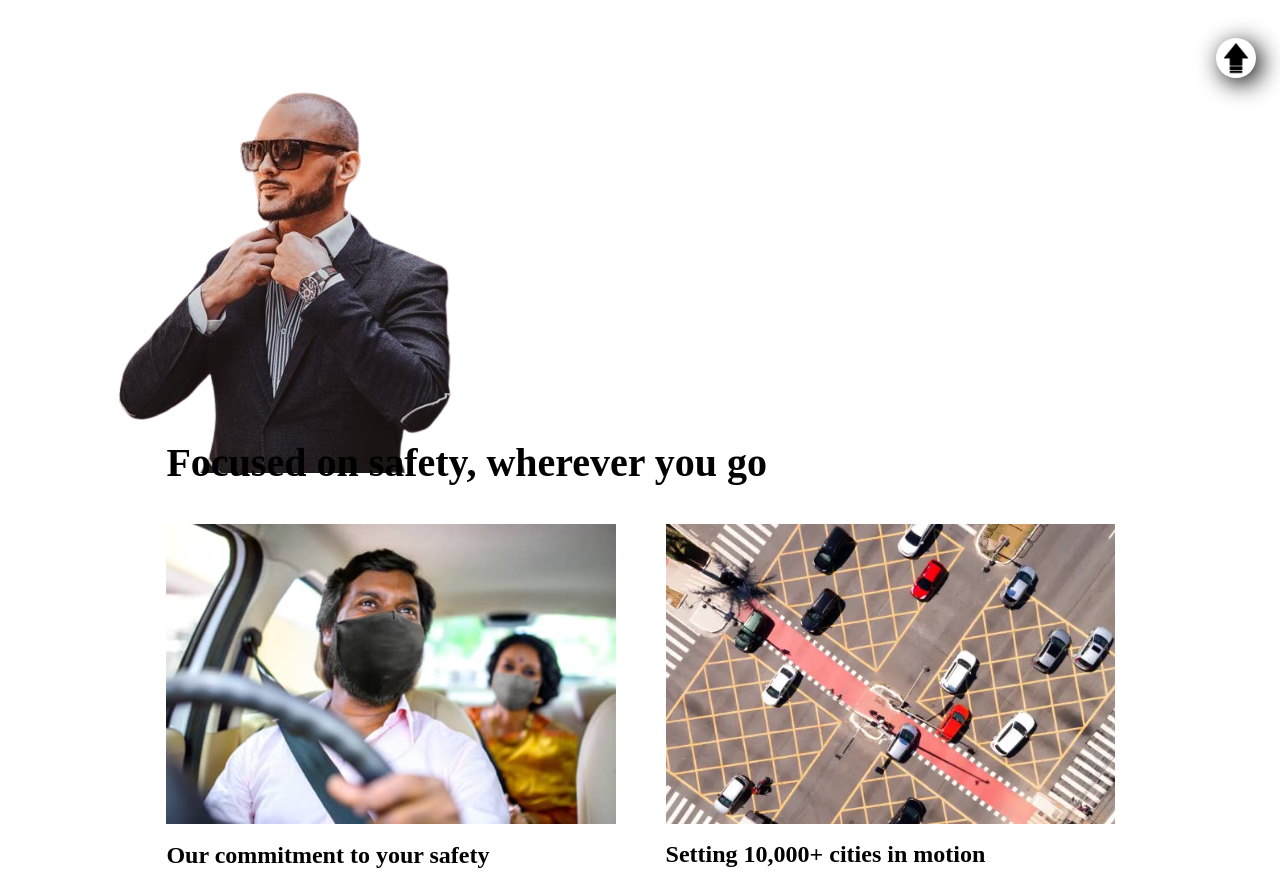
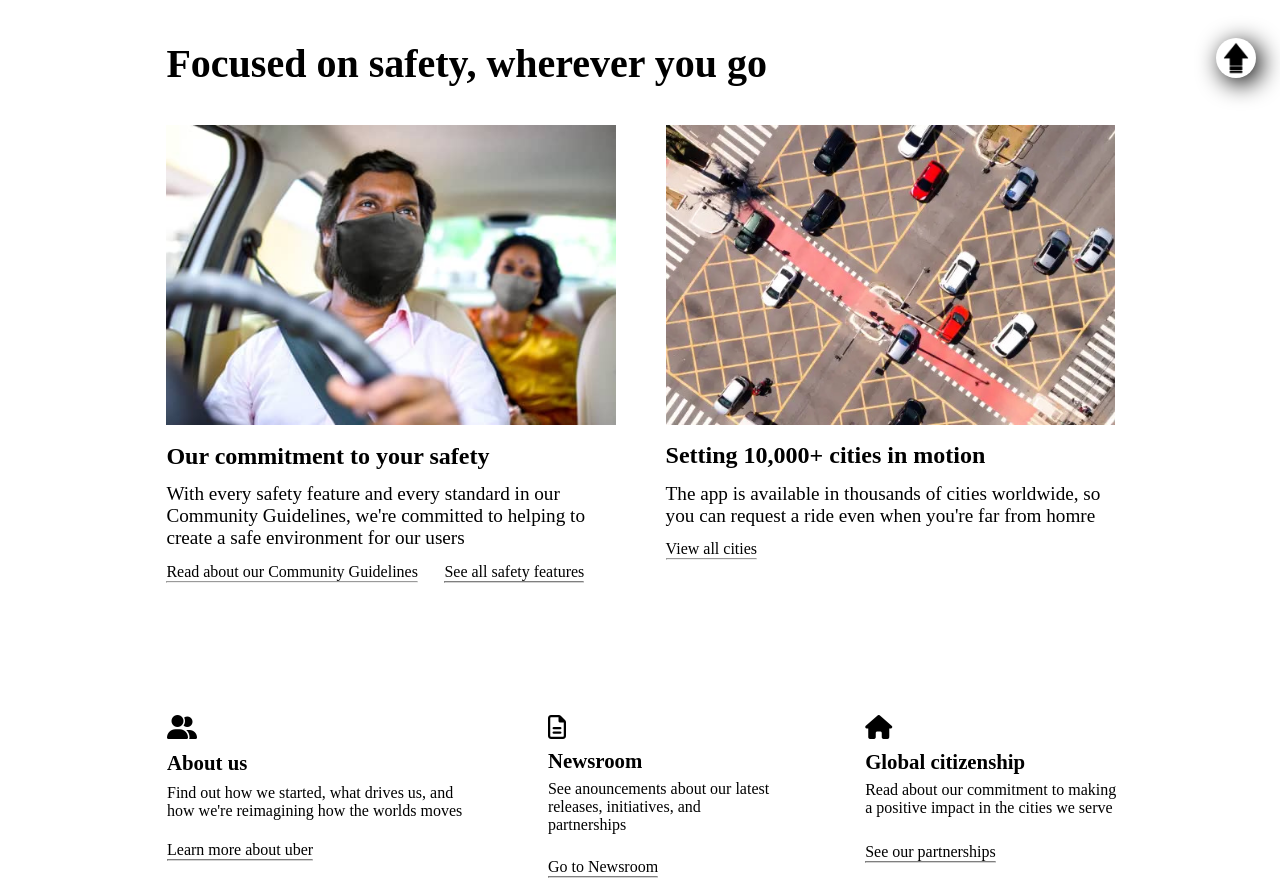
Before and after one commit to HappyAdebayo/Uberwebsite, a plain HTML site: page index.html in a window 1280 px wide. Shown: the part 1020-1898 px from the top of the page. Drawn offline with Linux system fonts and the light colour scheme.

Commit message:
original

```diff
--- a/index.html
+++ b/index.html
@@ -103,7 +103,6 @@
      </div>
      <div class="arrow-img"><a href="#top"><img src="/IMAGES/arrow.png" alt="arrow"></a></div>
      <!-- BEFORE FOOTER -->
-     <img src="/IMAGES/corporate-fashion-for-bald-guys-with-beards-scaled-e1620975014342-removebg-preview.png" alt="" srcset="">
  <div class="footer">
          <h1>Focused on safety, wherever you go</h1>
          <div class="img-text">
```
Also changed, not shown: IMAGES/corporate-fashion-for-bald-guys-with-beards-scaled-e1620975014342-removebg-preview.png (deleted).
